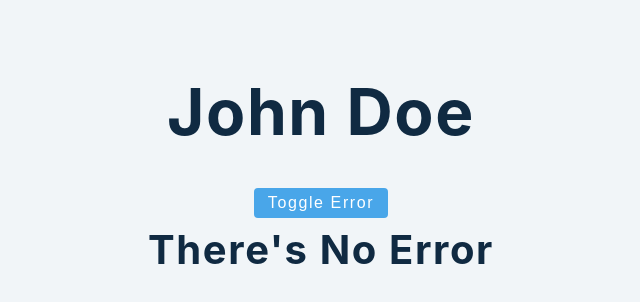
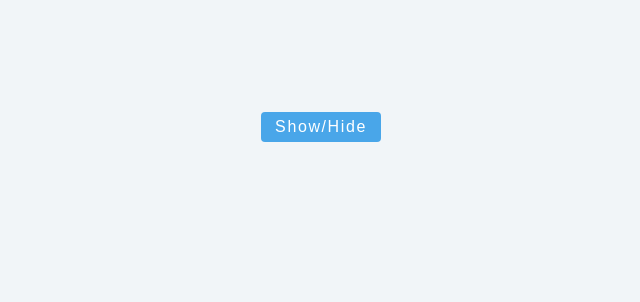
Before and after one commit to makawy7/react-advanced, a React (Create React App) app: page / in a window 1280 px wide. Shown: the top 302 px of the page, without its empty margins (319-959 px from the left). Built offline with nearby package versions, Linux system fonts and the light colour scheme.

Commit message:
conditional rendering example

```diff
--- a/src/App.js
+++ b/src/App.js
@@ -1,9 +1,9 @@
-import ShortCircuit from "./components/ShortCircuit";
+import ConditionalShowHide from "./components/ConditionalShowHide";
 
 function App() {
   return (
     <div className="container">
-      <ShortCircuit />
+      <ConditionalShowHide />
     </div>
   );
 }
--- /dev/null
+++ b/src/components/ConditionalShowHide.js
@@ -0,0 +1,32 @@
+import { useState, useEffect } from "react";
+
+function ConditionalShowHide() {
+  const [show, setShow] = useState(false);
+  const [width, setWidth] = useState(window.innerWidth);
+  function resizeHandler() {
+    setWidth(window.innerWidth);
+  }
+  useEffect(() => {
+    window.addEventListener("resize", resizeHandler);
+  }, []);
+
+  return (
+    <>
+      <button className="btn" onClick={() => setShow(!show)}>
+        show/hide
+      </button>
+      {show && <Item width={width} />}
+    </>
+  );
+}
+
+function Item({ width }) {
+  return (
+    <div style={{ marginTop: "2rem" }}>
+      <h2>Window Width:</h2>
+      <h2>{width} px</h2>
+    </div>
+  );
+}
+
+export default ConditionalShowHide;
```
